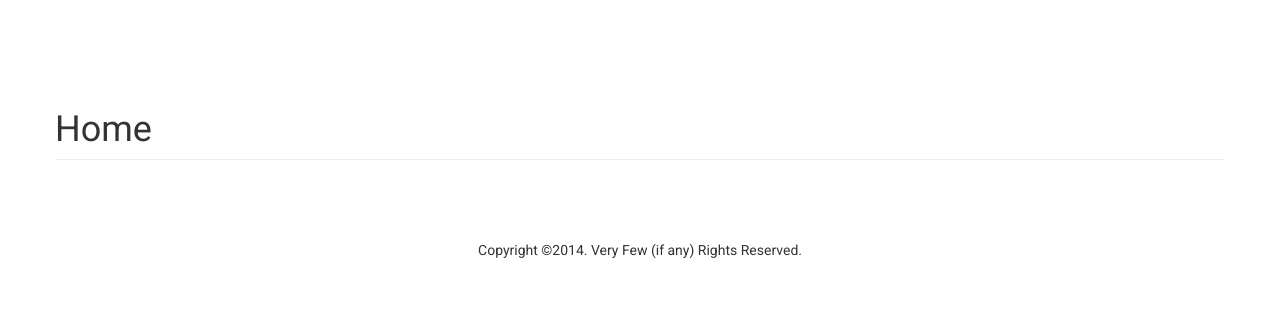
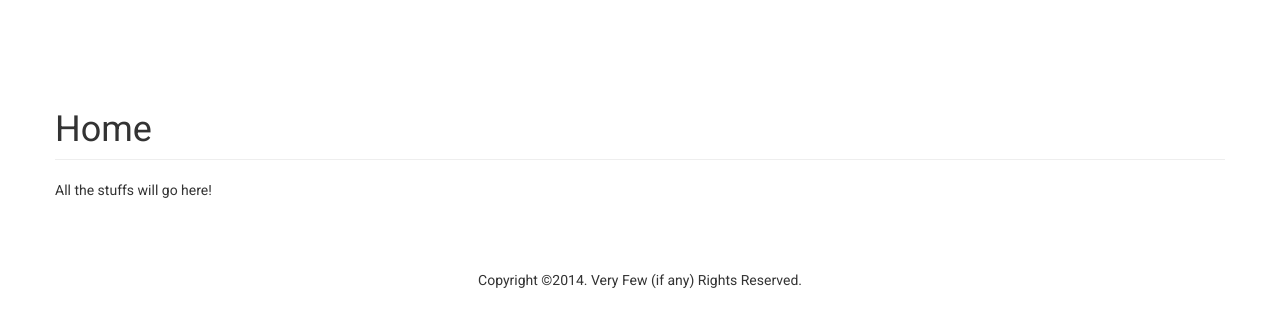
Before and after one commit to dhhagan/chem-data, a Flask app: template app/templates/index.html in a window 1280 px wide. Shown: the top 327 px of the page. Run offline with Flask 2, Linux system fonts and the light colour scheme; the template is opened without the code that fills it, so the values that code supplies are empty; parts of the project's set-up code (start-up, migrations or seed data) failed here and were passed over; some libraries are stand-ins or nearby versions.

Commit message:
first real push to prod

```diff
--- a/app/templates/index.html
+++ b/app/templates/index.html
@@ -3,6 +3,7 @@
 
 <div class='row'>
     <h1 class='page-header'>Home</h1>
+    <p>All the stuffs will go here!</p>
 </div>
 
 {% endblock %}
```
